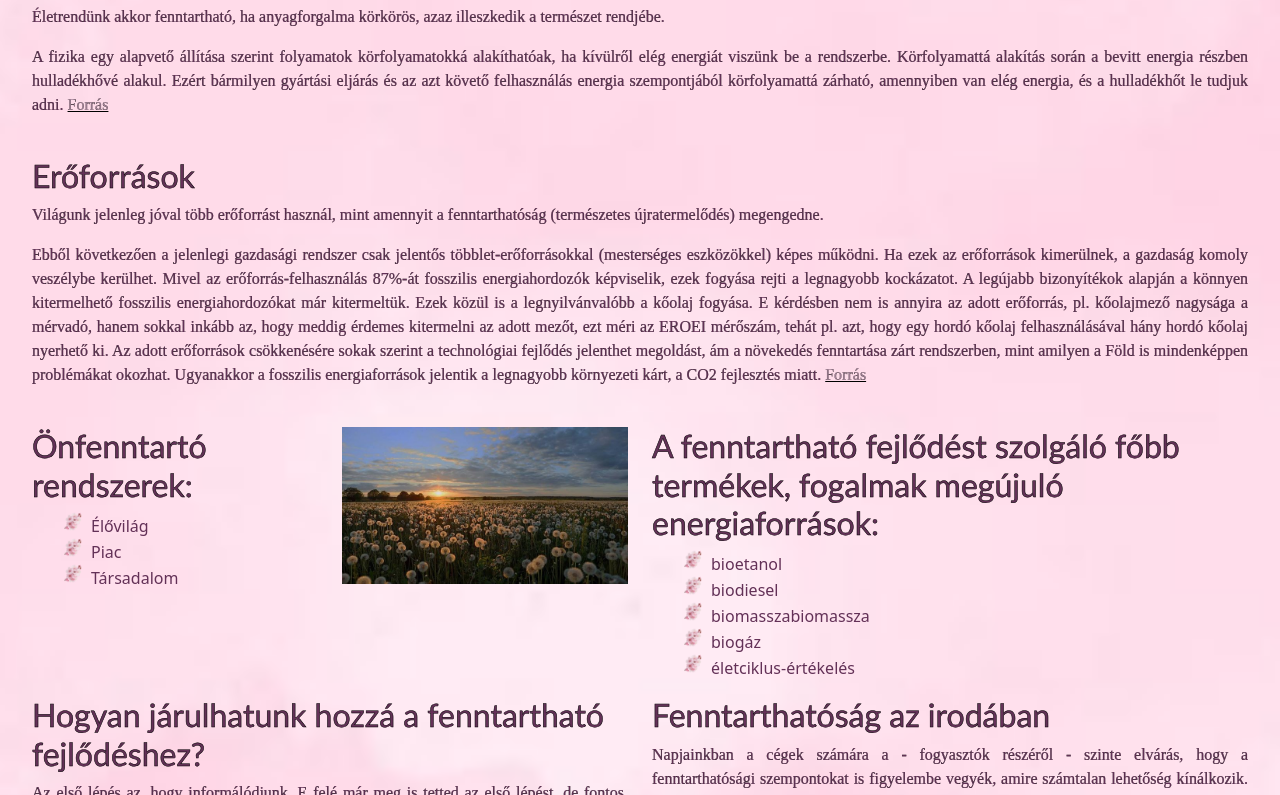
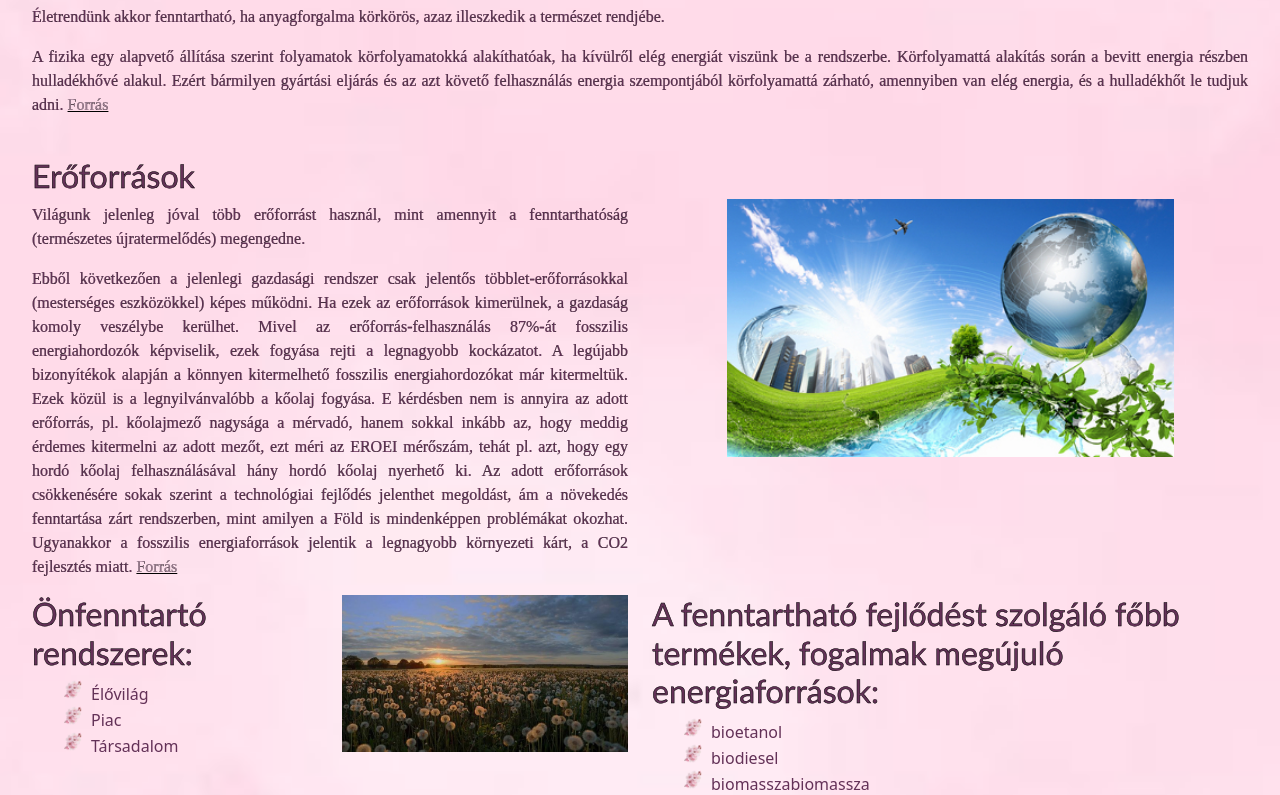
Before and after one commit to AlimovMiaNoemi/Fenntarthatosag_ujra, a plain HTML site: page index.html in a window 1280 px wide. Shown: the part 562-1357 px from the top of the page. Drawn offline with nearby package versions, Linux system fonts and the light colour scheme.

Commit message:
eroforras

```diff
--- a/index.html
+++ b/index.html
@@ -71,11 +71,13 @@
             </div>
         </div>
         <div class="row">
-            <div class="col-lg-12 col-md-12 col-sm-12">
+            <div class="col-lg-6 col-md-6 col-sm-12">
                 <h2 id="eroforrasok">Erőforrások</h2>
                 <p>Világunk jelenleg jóval több erőforrást használ, mint amennyit a fenntarthatóság (természetes újratermelődés) megengedne.</p>
                 <p>Ebből következően a jelenlegi gazdasági rendszer csak jelentős többlet-erőforrásokkal (mesterséges eszközökkel) képes működni. Ha ezek az erőforrások kimerülnek, a gazdaság komoly veszélybe kerülhet. Mivel az erőforrás-felhasználás 87%-át fosszilis energiahordozók képviselik, ezek fogyása rejti a legnagyobb kockázatot. A legújabb bizonyítékok alapján a könnyen kitermelhető fosszilis energiahordozókat már kitermeltük. Ezek közül is a legnyilvánvalóbb a kőolaj fogyása. E kérdésben nem is annyira az adott erőforrás, pl. kőolajmező nagysága a mérvadó, hanem sokkal inkább az, hogy meddig érdemes kitermelni az adott mezőt, ezt méri az EROEI mérőszám, tehát pl. azt, hogy egy hordó kőolaj felhasználásával hány hordó kőolaj nyerhető ki. Az adott erőforrások csökkenésére sokak szerint a technológiai fejlődés jelenthet megoldást, ám a növekedés fenntartása zárt rendszerben, mint amilyen a Föld is mindenképpen problémákat okozhat. Ugyanakkor a fosszilis energiaforrások jelentik a legnagyobb környezeti kárt, a CO2 fejlesztés miatt. <a href="http://hu.wikipedia.org/wiki/Fenntarthat%C3%B3_fejl%C5%91d%C3%A9s">Forrás</a></p>
-                <img src="" alt="" title="">
+            </div>
+            <div class="col-lg-6 col-md-6 col-sm-12">
+                <a href="fenntarthatosag_kep.jpg" target="_blank"><img id="eroforras" src="fenntarthatosag_kep.jpg" alt="Fenntarthatóság" title="Fenntarthatóság"></a>
             </div>
         </div>
         <div class="row">
--- a/style.css
+++ b/style.css
@@ -64,3 +64,9 @@ a:visited{
 .footer{
     text-align: center;
 }
+#eroforras{
+    width: 75%;
+    display: block;
+    margin: auto;
+    margin-top: 7%;
+}
```
